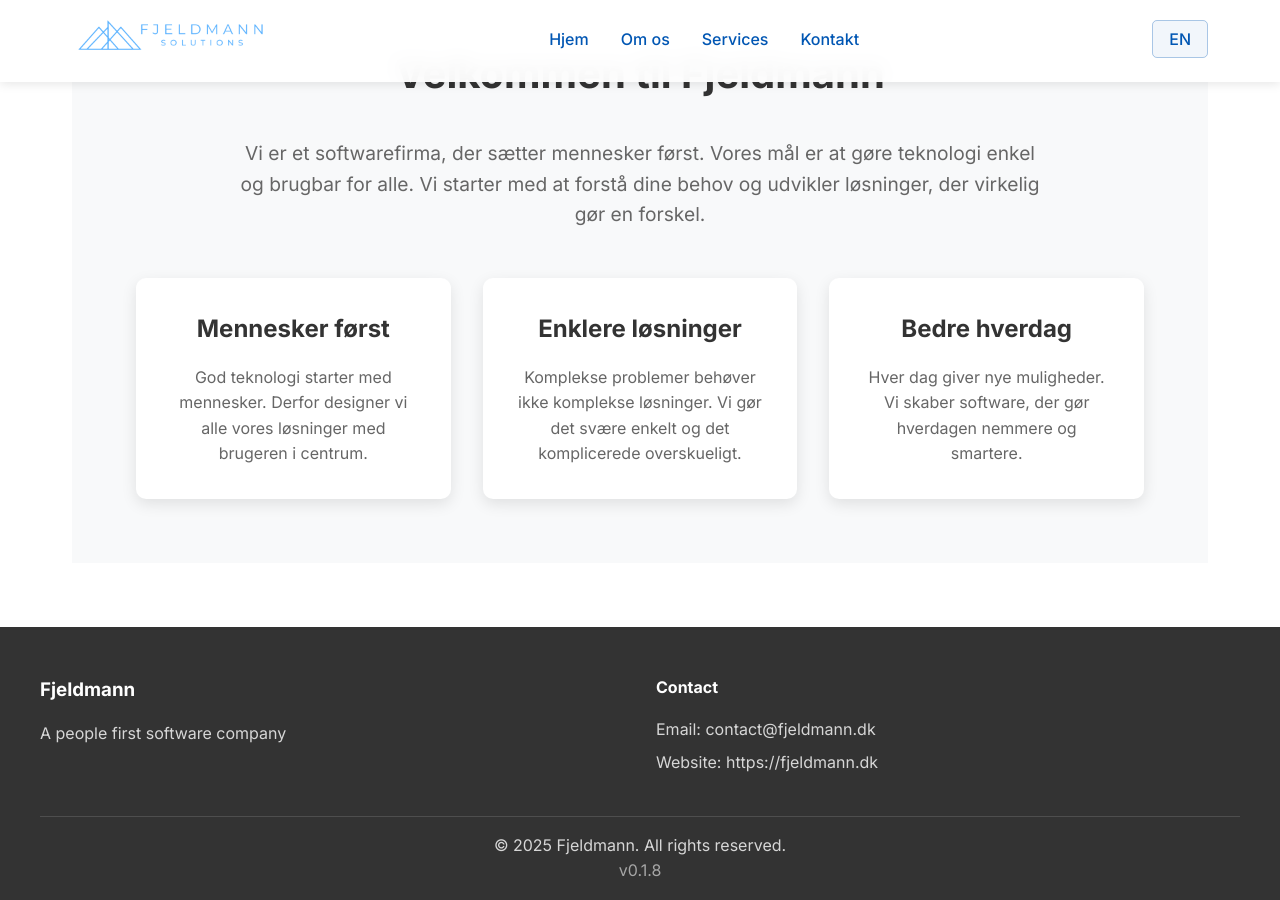
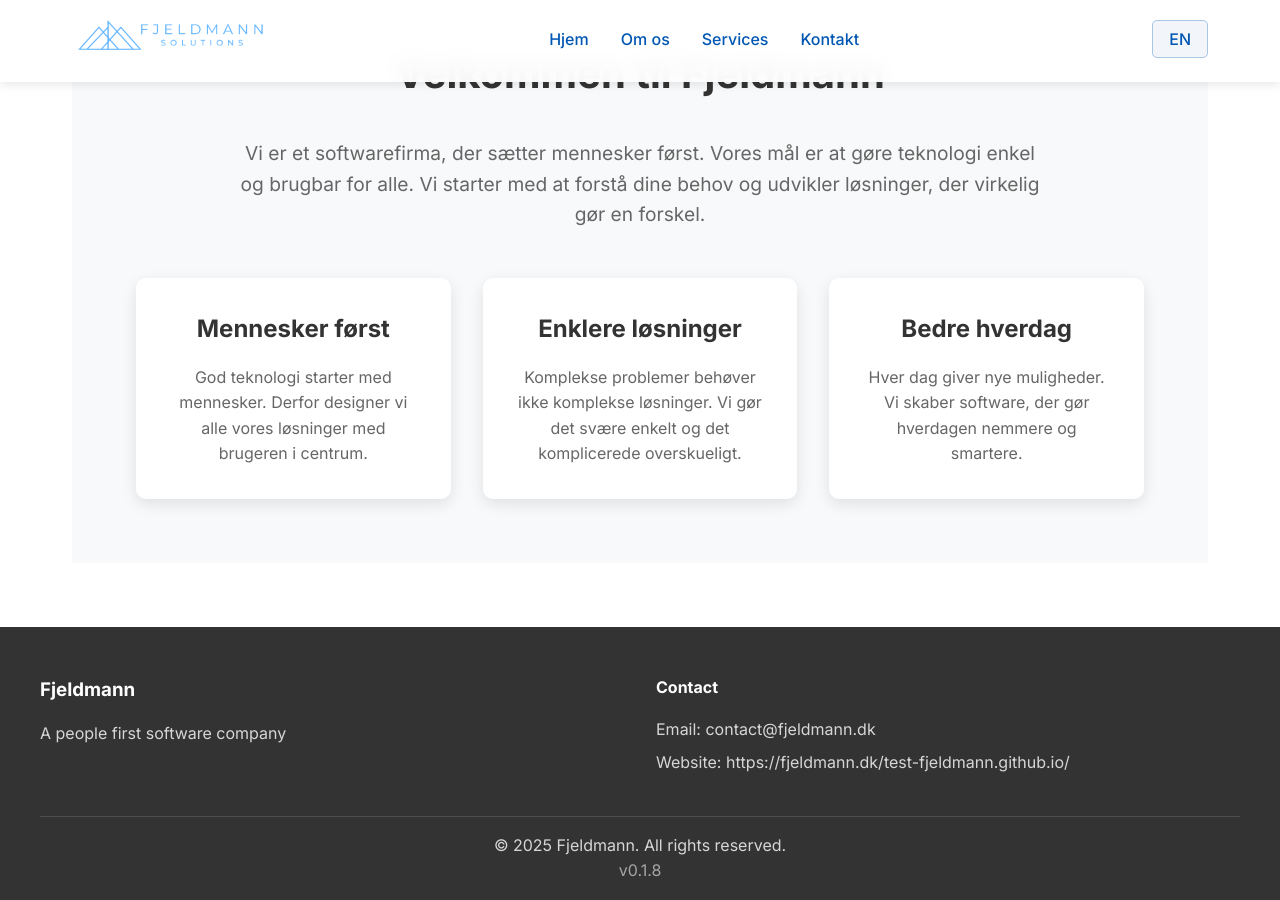
Before and after one commit to Fjeldmann/fjeldmann.github.io, a Jekyll site: the page built from _da/index.md, in a window 1280 px wide and 900 px high, scrolled down 986 px. Built offline with Jekyll 4.4.1, drawn with Linux system fonts in a browser that asks for light colours; our own code applies the rules of GitHub Pages for plain Markdown files; part of the change alters nothing that is shown.

Commit message:
Update URL in configuration file

```diff
--- a/_config.yml
+++ b/_config.yml
@@ -1,7 +1,7 @@
 # Site settings
 title: Fjeldmann
 description: "A people first software company"
-url: "https://fjeldmann.dk"
+url: "https://fjeldmann.dk/test-fjeldmann.github.io/"
 baseurl: ""
 
 # Internationalization
```
